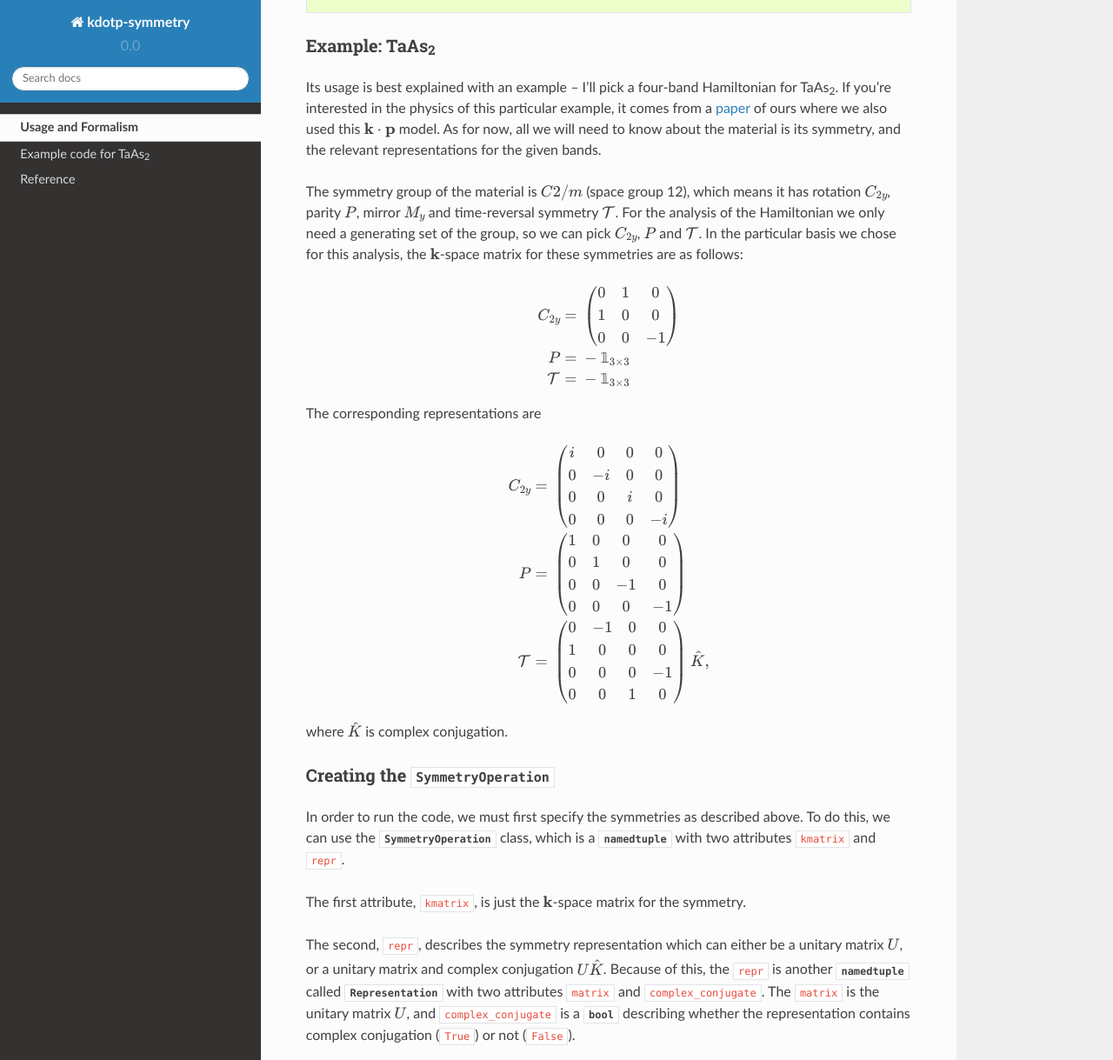
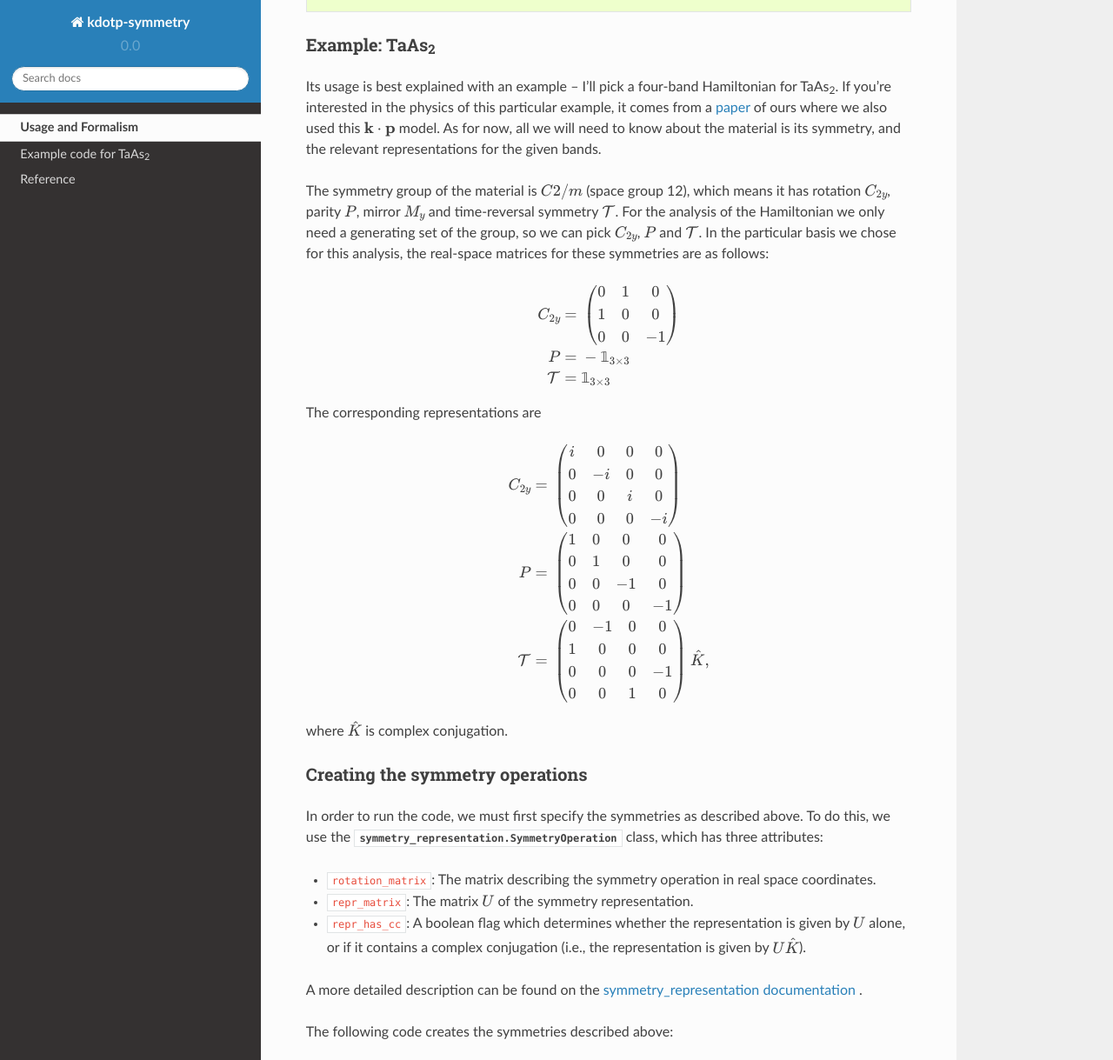
Before and after one commit to greschd/kdotp-symmetry, a Sphinx documentation site: the page built from doc/source/index.rst, in a window 1280 px wide and 1400 px high, scrolled down 583 px, cut to the strip 0-1219 px from the top of the window. Shown: the whole strip at 87% size. Built offline with Sphinx 7.4.7 and the Read the Docs theme 2.0.0, drawn with Linux system fonts in a browser that asks for light colours; some of the changed text lies outside the part shown.

Commit message:
Update doc to reflect changed convention

```diff
--- a/doc/source/conf.py
+++ b/doc/source/conf.py
@@ -41,6 +41,7 @@ extensions = [
 intersphinx_mapping = {
     'python': ('https://docs.python.org/3', None),
     'sympy': ('http://docs.sympy.org/latest', None),
+    'symmetry-representation': ('http://z2pack.ethz.ch/symmetry-representation/', None),
 }
 
 # Add any paths that contain templates here, relative to this directory.
--- a/doc/source/index.rst
+++ b/doc/source/index.rst
@@ -25,13 +25,13 @@ Example: TaAs\ :sub:`2`
 
 Its usage is best explained with an example -- I'll pick a four-band Hamiltonian for TaAs\ :sub:`2`. If you're interested in the physics of this particular example, it comes from a `paper <https://arxiv.org/abs/1611.01858>`_ of ours where we also used this :math:`\mathbf{k}\cdot\mathbf{p}` model. As for now, all we will need to know about the material is its symmetry, and the relevant representations for the given bands.
 
-The symmetry group of the material is :math:`C2 / m` (space group 12), which means it has rotation :math:`C_{2y}`, parity :math:`P`, mirror :math:`M_y` and time-reversal symmetry :math:`\mathcal{T}`. For the analysis of the Hamiltonian we only need a generating set of the group, so we can pick :math:`C_{2y}`, :math:`P` and :math:`\mathcal{T}`. In the particular basis we chose for this analysis, the :math:`\mathbf{k}`-space matrix for these symmetries are as follows:
+The symmetry group of the material is :math:`C2 / m` (space group 12), which means it has rotation :math:`C_{2y}`, parity :math:`P`, mirror :math:`M_y` and time-reversal symmetry :math:`\mathcal{T}`. For the analysis of the Hamiltonian we only need a generating set of the group, so we can pick :math:`C_{2y}`, :math:`P` and :math:`\mathcal{T}`. In the particular basis we chose for this analysis, the real-space matrices for these symmetries are as follows:
 
 .. math ::
 
     C_{2y} =& ~\begin{pmatrix} 0&1&0 \\ 1&0&0 \\ 0&0&-1 \end{pmatrix}\\
     P =& ~-\mathbb{1}_{3\times 3}\\
-    \mathcal{T} =& ~-\mathbb{1}_{3\times 3}
+    \mathcal{T} =& ~\mathbb{1}_{3\times 3}
 
 The corresponding representations are
 
@@ -43,23 +43,27 @@ The corresponding representations are
 
 where :math:`\hat{K}` is complex conjugation.
 
-Creating the :class:`.SymmetryOperation`
-~~~~~~~~~~~~~~~~~~~~~~~~~~~~~~~~~~~~~~~~
+Creating the symmetry operations
+~~~~~~~~~~~~~~~~~~~~~~~~~~~~~~~~
 
-In order to run the code, we must first specify the symmetries as described above. To do this, we can use the :class:`.SymmetryOperation` class, which is a :py:func:`namedtuple <collections.namedtuple>` with two attributes ``kmatrix`` and ``repr``.
+In order to run the code, we must first specify the symmetries as described above. To do this, we use the :py:class:`symmetry_representation.SymmetryOperation` class, which has three attributes:
 
-The first attribute, ``kmatrix``, is just the :math:`\mathbf{k}`-space matrix for the symmetry.
+* ``rotation_matrix``: The matrix describing the symmetry operation in real space coordinates.
 
-The second, ``repr``, describes the symmetry representation which can either be a unitary matrix :math:`U`, or a unitary matrix and complex conjugation :math:`U \hat{K}`. Because of this, the ``repr`` is another :py:func:`namedtuple <collections.namedtuple>` called :class:`.Representation` with two attributes ``matrix`` and ``complex_conjugate``. The ``matrix`` is the unitary matrix :math:`U`, and ``complex_conjugate`` is a :py:class:`bool` describing whether the representation contains complex conjugation (``True``) or not (``False``).
+* ``repr_matrix``: The matrix :math:`U` of the symmetry representation.
+
+* ``repr_has_cc``: A boolean flag which determines whether the representation is given by :math:`U` alone, or if it contains a complex conjugation (i.e., the representation is given by :math:`U\hat{K}`).
+
+A more detailed description can be found on the `symmetry_representation documentation <http://z2pack.ethz.ch/symmetry-representation>`_ .
 
 The following code creates the symmetries described above:
 
 .. include :: ../../examples/TaAs2/symmetries.py
     :code: python
-    :start-line: 8
-    :end-line: 40
+    :start-line: 7
+    :end-line: 37
 
-.. note :: Since this tools performs symbolic operations, it uses the :py:mod:`sympy` module under the hood. To make sure that there are no rounding errors, I strongly recommend using :py:mod:`sympy` classes such as :py:mod:`sympy.Matrix <sympy.matrices>` for all input.
+.. note :: Since this tools performs symbolic operations, it uses the :py:mod:`sympy` module under the hood. To make sure that there are no rounding errors, I strongly recommend using :py:mod:`sympy` classes such as :py:mod:`sympy.Matrix <sympy.matrices>` or :py:class:`sympy.Rational <sympy.core.numbers.Rational>` for all input.
 
 Getting the basis for the symmetrized Hamiltonian
 ~~~~~~~~~~~~~~~~~~~~~~~~~~~~~~~~~~~~~~~~~~~~~~~~~
--- a/kdotp_symmetry/_version.py
+++ b/kdotp_symmetry/_version.py
@@ -7,4 +7,4 @@
 
 """Specifies the module's version"""
 
-__version__ = '0.0.0b1'
+__version__ = '0.0.0b2'
```
Also changed, not shown: 1 other file.
